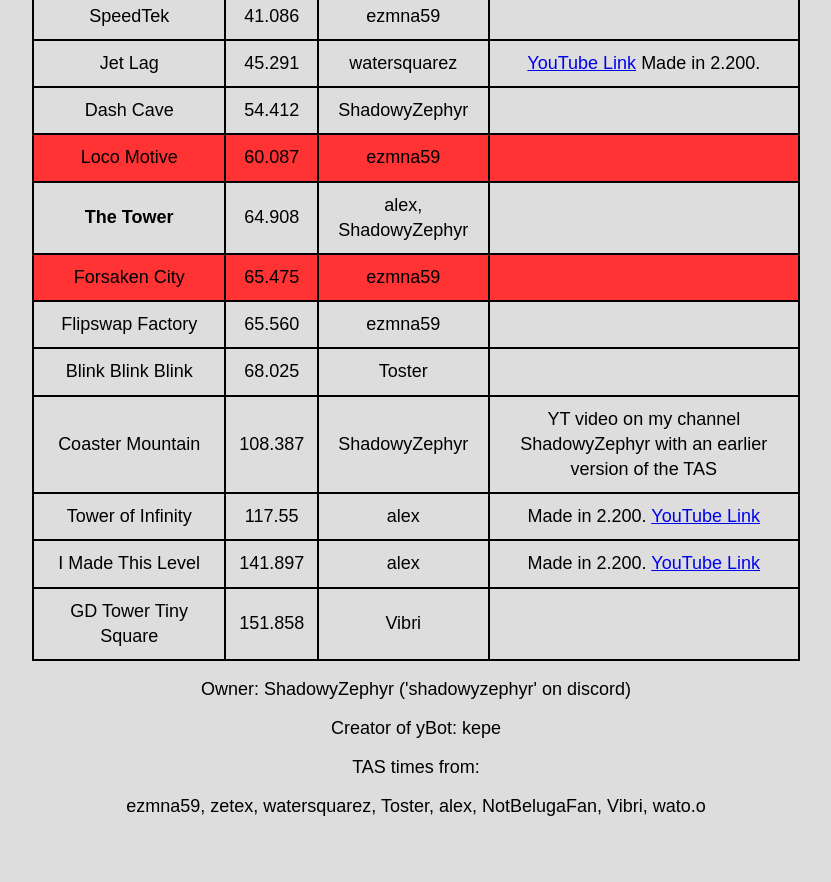
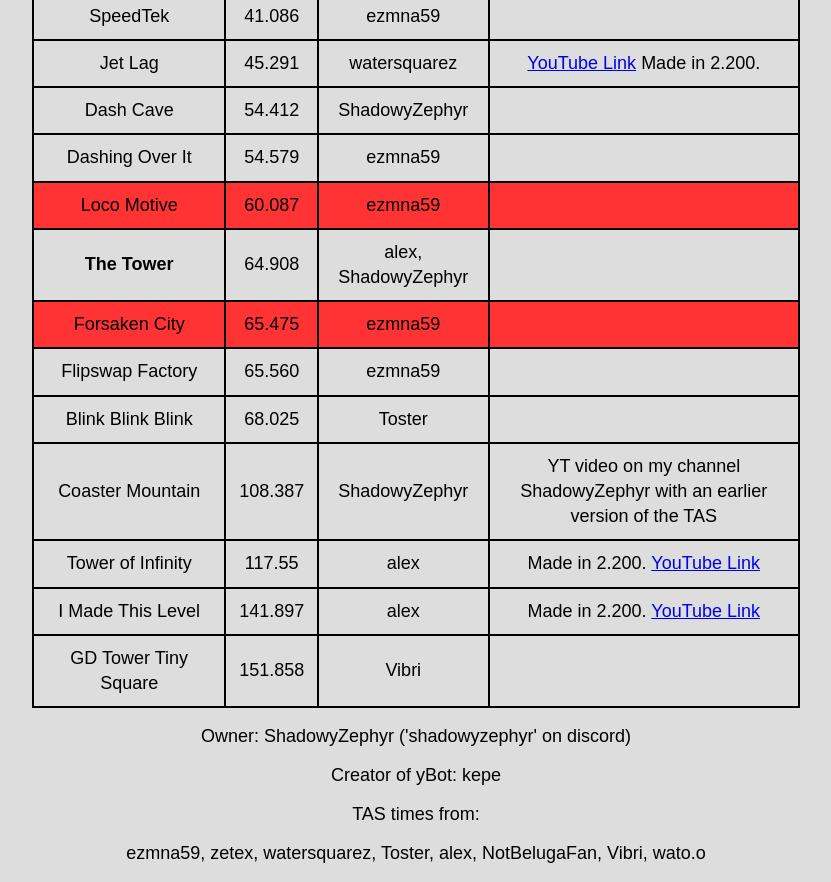
Before and after one commit to ShadowyZephyr/tas-project, a plain HTML site: page index.html in a window 1280 px wide. Shown: the part 2100-2982 px from the top of the page, without its empty margins (224-1055 px from the left). Before the commit the page ends 2935 px from the top, so only its background shows below. Drawn offline with Linux system fonts and the light colour scheme.

Commit message:
added dashing-over-it

```diff
--- a/index.html
+++ b/index.html
@@ -120,6 +120,7 @@ function download(name) {
             <a id="clockwork-tower" href="/tas-project/ybot/clockwork-tower.ybot" download></a>
             <a id="coaster-mountain" href="/tas-project/ybot/coaster-mountain.ybot" download></a>
             <a id="dash-cave" href="/tas-project/ybot/dash-cave.ybot" download></a>
+            <a id="dashing-over-it" href="/tas-project/ybot/dashing-over-it.ybot" download></a>
             <a id="disco-dungeon" href="/tas-project/ybot/disco-dungeon.ybot" download></a>
             <a id="eternal-ending" href="/tas-project/ybot/eternal-ending.ybot" download></a>
             <a id="flipswap-factory" href="/tas-project/ybot/flipswap-factory.ybot" download></a>
@@ -354,6 +355,12 @@ function download(name) {
                         <td>ShadowyZephyr</td>
                         <td></td>
                     </tr>
+                    <tr class="download" onclick="download('dashing-over-it')">
+                        <td>Dashing Over It</td>
+                        <td>54.579</td>
+                        <td>ezmna59</td>
+                        <td></td>
+                    </tr>
                     <tr style="background-color: #ff3333;" class="download" onclick="download('loco-motive')">
                         <td>Loco Motive</td>
                         <td>60.087</td>
```
Also changed, not shown: 1 other file.
